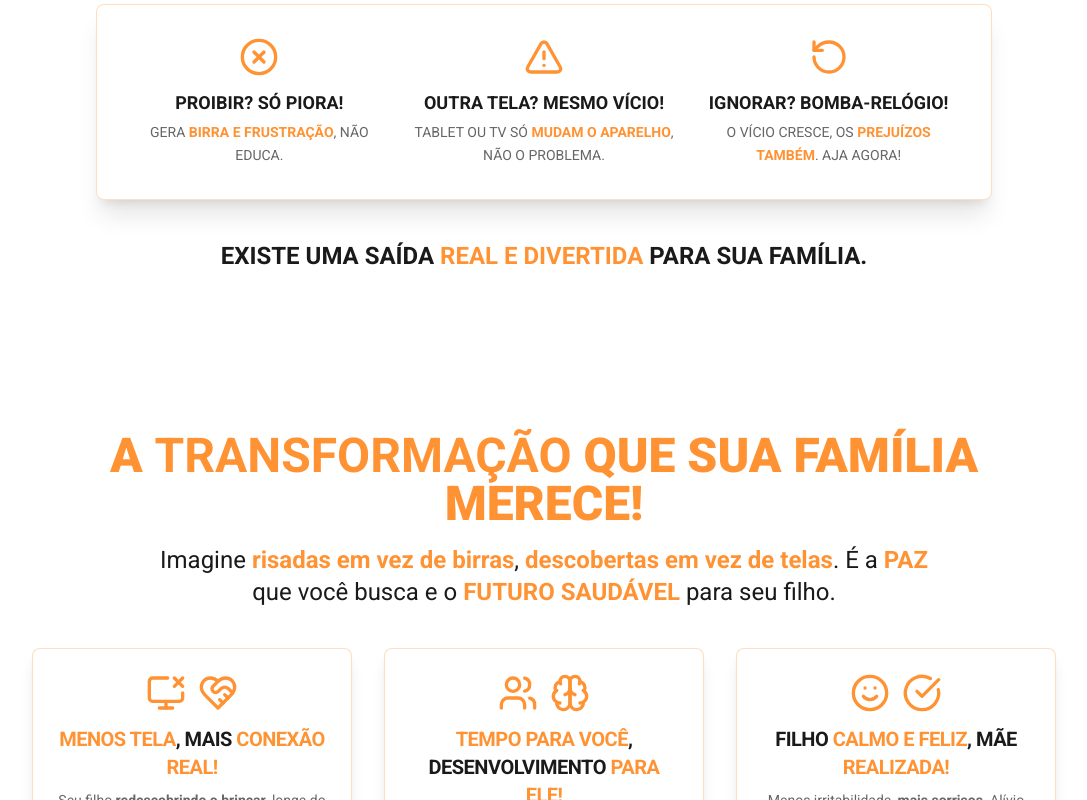
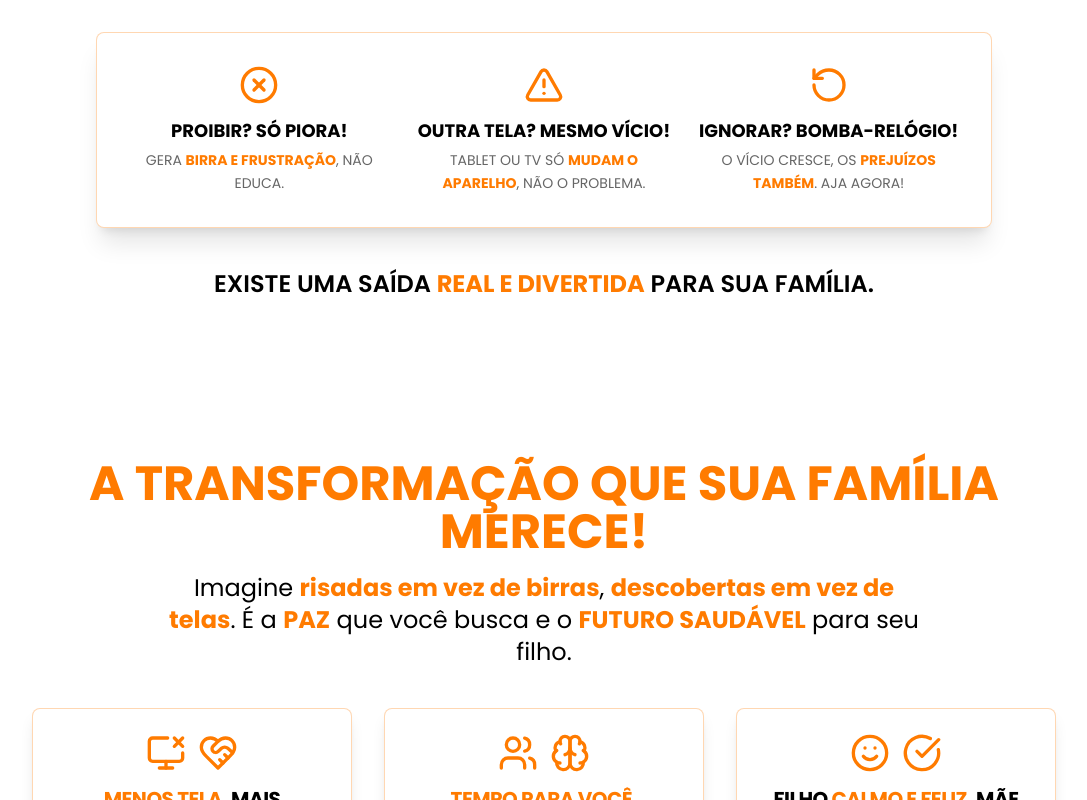
Before and after one commit to DesconectaK/pagvendas, a Next.js app: page / in a window 1280 px wide. Shown: the part 1260-2060 px from the top of the page, without its empty margins (96-1183 px from the left). Built offline with nearby package versions, Linux system fonts and the light colour scheme.

Commit message:
Instrução: Atualize as configurações visuais da página, como cor de fund

```diff
--- a/src/app/globals.css
+++ b/src/app/globals.css
@@ -4,104 +4,104 @@
 @tailwind utilities;
 
 body {
-  font-family: var(--font-roboto), Arial, Helvetica, sans-serif;
-  @apply uppercase;
+  /* font-family: var(--font-roboto), Arial, Helvetica, sans-serif; */
+  /* Uppercase is now handled by inline style in layout.tsx */
 }
 
 @layer base {
   :root {
-    --background: 0 0% 100%; /* White */
-    --foreground: 0 0% 10%; /* Dark Gray #1a1a1a */
+    --background: 0 0% 100%; /* White #FFFFFF */
+    --foreground: 0 0% 0%; /* Black #000000 */
 
     --card: 0 0% 100%; /* White */
-    --card-foreground: 0 0% 10%; /* Dark Gray */
+    --card-foreground: 0 0% 0%; /* Black */
 
     --popover: 0 0% 100%; /* White */
-    --popover-foreground: 0 0% 10%; /* Dark Gray */
+    --popover-foreground: 0 0% 0%; /* Black */
 
-    --primary: 28 100% 60%; /* Orange #ff8f35 */
+    --primary: 29 100% 50%; /* Orange #FF7A00 */
     --primary-foreground: 0 0% 100%; /* White */
 
-    --secondary: 0 0% 96%; /* Light Gray #f5f5f5 */
-    --secondary-foreground: 0 0% 10%; /* Dark Gray #1a1a1a */
+    --secondary: 0 0% 96.1%; /* Light Gray #f5f5f5 */
+    --secondary-foreground: 0 0% 0%; /* Black */
 
-    --muted: 0 0% 96%; /* Light Gray #f5f5f5 */
+    --muted: 0 0% 96.1%; /* Light Gray #f5f5f5 */
     --muted-foreground: 0 0% 40%; /* Mid Gray #666666 */
 
-    --accent: 28 100% 60%; /* Orange #ff8f35 */
+    --accent: 29 100% 50%; /* Orange #FF7A00 */
     --accent-foreground: 0 0% 100%; /* White */
 
-    --destructive: 0 84.2% 60.2%; /* Original Red */
-    --destructive-foreground: 0 0% 100%; /* White text for destructive */
+    --destructive: 1 78% 55%; /* Red #E53935 */
+    --destructive-foreground: 0 0% 100%; /* White */
 
-    --border: 0 0% 87%; /* Light Gray #dedede */
+    --border: 0 0% 87.1%; /* Light Gray #dedede */
     --input: 0 0% 100%; /* White */
-    --input-foreground: 0 0% 10%; /* Dark Gray */
-    --ring: 28 100% 60%; /* Orange #ff8f35 for focus rings */
+    --input-foreground: 0 0% 0%; /* Black */
+    --ring: 29 100% 50%; /* Orange #FF7A00 for focus rings */
 
-    --chart-1: 28 100% 80%; /* Lighter orange */
-    --chart-2: 28 100% 70%;
-    --chart-3: 28 100% 60%; /* Base orange #ff8f35 */
-    --chart-4: 28 100% 50%;
-    --chart-5: 28 100% 40%; /* Darker orange */
+    --chart-1: 29 100% 80%; /* Lighter orange */
+    --chart-2: 29 100% 70%;
+    --chart-3: 29 100% 60%;
+    --chart-4: 29 100% 50%; /* Base orange #FF7A00 */
+    --chart-5: 29 100% 40%; /* Darker orange */
     --radius: 0.5rem;
 
     /* Sidebar colors - Light Theme */
     --sidebar-background: 0 0% 98%; /* Very Light Gray #fafafa */
-    --sidebar-foreground: 0 0% 10%; /* Dark Gray */
-    --sidebar-primary: 28 100% 60%; /* Orange */
+    --sidebar-foreground: 0 0% 0%; /* Black */
+    --sidebar-primary: 29 100% 50%; /* Orange #FF7A00 */
     --sidebar-primary-foreground: 0 0% 100%; /* White */
-    --sidebar-accent: 28 100% 60%; /* Orange */
+    --sidebar-accent: 29 100% 50%; /* Orange #FF7A00 */
     --sidebar-accent-foreground: 0 0% 100%; /* White */
-    --sidebar-border: 0 0% 87%; /* Light Gray */
-    --sidebar-ring: 28 100% 60%; /* Orange */
+    --sidebar-border: 0 0% 87.1%; /* Light Gray #dedede */
+    --sidebar-ring: 29 100% 50%; /* Orange #FF7A00 */
   }
 
   .dark {
-    --background: 0 0% 100%; /* White */
-    --foreground: 0 0% 10%; /* Dark Gray #1a1a1a */
+    --background: 0 0% 100%; /* White #FFFFFF */
+    --foreground: 0 0% 0%; /* Black #000000 */
 
     --card: 0 0% 100%; /* White */
-    --card-foreground: 0 0% 10%; /* Dark Gray */
+    --card-foreground: 0 0% 0%; /* Black */
 
     --popover: 0 0% 100%; /* White */
-    --popover-foreground: 0 0% 10%; /* Dark Gray */
+    --popover-foreground: 0 0% 0%; /* Black */
 
-    --primary: 28 100% 60%; /* Orange #ff8f35 */
+    --primary: 29 100% 50%; /* Orange #FF7A00 */
     --primary-foreground: 0 0% 100%; /* White */
 
-    --secondary: 0 0% 96%; /* Light Gray #f5f5f5 */
-    --secondary-foreground: 0 0% 10%; /* Dark Gray #1a1a1a */
+    --secondary: 0 0% 96.1%; /* Light Gray #f5f5f5 */
+    --secondary-foreground: 0 0% 0%; /* Black */
 
-    --muted: 0 0% 96%; /* Light Gray #f5f5f5 */
+    --muted: 0 0% 96.1%; /* Light Gray #f5f5f5 */
     --muted-foreground: 0 0% 40%; /* Mid Gray #666666 */
 
-    --accent: 28 100% 60%; /* Orange #ff8f35 */
+    --accent: 29 100% 50%; /* Orange #FF7A00 */
     --accent-foreground: 0 0% 100%; /* White */
 
-    --destructive: 0 84.2% 60.2%; /* Original Red */
-    --destructive-foreground: 0 0% 100%; /* White text for destructive */
+    --destructive: 1 78% 55%; /* Red #E53935 */
+    --destructive-foreground: 0 0% 100%; /* White */
 
-    --border: 0 0% 87%; /* Light Gray #dedede */
+    --border: 0 0% 87.1%; /* Light Gray #dedede */
     --input: 0 0% 100%; /* White */
-    --input-foreground: 0 0% 10%; /* Dark Gray */
-    --ring: 28 100% 60%; /* Orange #ff8f35 for focus rings */
+    --input-foreground: 0 0% 0%; /* Black */
+    --ring: 29 100% 50%; /* Orange #FF7A00 for focus rings */
 
-    --chart-1: 28 100% 80%;
-    --chart-2: 28 100% 70%;
-    --chart-3: 28 100% 60%;
-    --chart-4: 28 100% 50%;
-    --chart-5: 28 100% 40%;
+    --chart-1: 29 100% 80%;
+    --chart-2: 29 100% 70%;
+    --chart-3: 29 100% 60%;
+    --chart-4: 29 100% 50%;
+    --chart-5: 29 100% 40%;
 
     /* Sidebar colors - Light Theme */
     --sidebar-background: 0 0% 98%; /* Very Light Gray #fafafa */
-    --sidebar-foreground: 0 0% 10%; /* Dark Gray */
-    --sidebar-primary: 28 100% 60%; /* Orange */
+    --sidebar-foreground: 0 0% 0%; /* Black */
+    --sidebar-primary: 29 100% 50%; /* Orange #FF7A00 */
     --sidebar-primary-foreground: 0 0% 100%; /* White */
-    --sidebar-accent: 28 100% 60%; /* Orange */
+    --sidebar-accent: 29 100% 50%; /* Orange #FF7A00 */
     --sidebar-accent-foreground: 0 0% 100%; /* White */
-    --sidebar-border: 0 0% 87%; /* Light Gray */
-    --sidebar-ring: 28 100% 60%; /* Orange */
+    --sidebar-border: 0 0% 87.1%; /* Light Gray #dedede */
+    --sidebar-ring: 29 100% 50%; /* Orange #FF7A00 */
   }
 }
 
@@ -110,7 +110,7 @@ body {
     @apply border-border;
   }
   body {
-    @apply bg-background text-secondary-foreground;
+    @apply bg-background text-secondary-foreground; /* text-secondary-foreground will be black */
     scroll-behavior: smooth;
   }
 }
--- a/src/app/layout.tsx
+++ b/src/app/layout.tsx
@@ -3,13 +3,7 @@ import type { Metadata } from 'next';
 import Script from 'next/script';
 import './globals.css';
 import ClientSideToaster from '@/components/ClientSideToaster';
-import { Roboto } from 'next/font/google';
-
-const roboto = Roboto({
-  subsets: ['latin'],
-  weight: ['400', '700', '900'],
-  variable: '--font-roboto',
-});
+// Roboto font is no longer used, Poppins will be linked directly
 
 export const metadata: Metadata = {
   title: 'MÉTODO DESCONECTA',
@@ -30,33 +24,34 @@ export default function RootLayout({
         <style dangerouslySetInnerHTML={{ __html: `
           body {
             background-color: #ffffff;
-            color: #1a1a1a;
-            font-family: 'Poppins', sans-serif;
+            color: #000000;
+            font-family: 'Poppins', 'Inter', sans-serif;
             font-size: 16px;
             margin: 0;
             padding: 0;
+            text-transform: uppercase;
           }
           h1, h2, h3 {
             font-weight: 700;
             line-height: 1.4;
           }
           p {
-            line-height: 1.6;
+            line-height: 1.5em; /* Updated line-height */
             font-weight: 400;
           }
           .section {
-            padding: 24px 20px;
+            padding: 40px 16px; /* Updated padding */
             max-width: 700px;
             margin: auto;
           }
           .cta-btn {
-            background: #ff3d00;
+            background: #FF7A00; /* Updated background */
             color: white;
             font-size: 18px;
             padding: 16px 24px;
             border-radius: 8px;
             text-align: center;
-            font-weight: 700;
+            font-weight: 600; /* Updated font-weight */
             text-decoration: none;
             display: inline-block;
             margin-top: 20px;
@@ -110,7 +105,7 @@ export default function RootLayout({
           `}
         </Script>
       </head>
-      <body className={`${roboto.variable} font-body antialiased`} suppressHydrationWarning={true}>
+      <body className="font-body antialiased" suppressHydrationWarning={true}> {/* Removed roboto.variable and font-body will use Poppins from inline style */}
         {children}
         <ClientSideToaster />
       </body>
--- a/src/components/AnimatedCtaButton.tsx
+++ b/src/components/AnimatedCtaButton.tsx
@@ -1,3 +1,4 @@
+
 "use client";
 import { Button, type ButtonProps } from '@/components/ui/button';
 import { cn } from '@/lib/utils';
@@ -10,7 +11,7 @@ export default function AnimatedCtaButton({ children, className, ...props }: Ani
   return (
     <Button
       className={cn(
-        'bg-primary text-primary-foreground hover:bg-primary/90 font-bold py-4 px-8 rounded-lg shadow-lg transform transition-all duration-300 ease-in-out text-lg md:text-xl',
+        'bg-primary text-primary-foreground hover:bg-primary/90 font-semibold py-4 px-6 rounded-lg shadow-lg transform transition-all duration-300 ease-in-out text-lg md:text-xl', // font-bold changed to font-semibold, px-8 to px-6
         'animate-pulse-strong',
         className
       )}
--- a/src/components/sections/FaqSection.tsx
+++ b/src/components/sections/FaqSection.tsx
@@ -47,11 +47,11 @@ export default function FaqSection() {
           <Accordion type="single" collapsible className="w-full text-left">
             {faqs.map((faq) => (
               <AccordionItem value={faq.id} key={faq.id} className="border-primary/30 mb-3 rounded-lg bg-card overflow-hidden">
-                <AccordionTrigger className="p-5 text-md md:text-lg font-semibold hover:no-underline text-primary-foreground hover:bg-primary/10">
+                <AccordionTrigger className="p-5 text-md md:text-lg font-semibold hover:no-underline text-foreground hover:bg-primary/10"> {/* text-primary-foreground changed to text-foreground */}
                    <HelpCircle className="h-5 w-5 mr-2.5 text-primary shrink-0" />
                   <span dangerouslySetInnerHTML={{ __html: faq.question.replace(/class='/g, "className='") }} />
                 </AccordionTrigger>
-                <AccordionContent className="p-5 pt-0 text-sm md:text-base leading-relaxed text-muted-foreground normal-case">
+                <AccordionContent className="p-5 pt-0 text-sm md:text-base leading-relaxed text-foreground normal-case"> {/* text-muted-foreground changed to text-foreground */}
                   <span dangerouslySetInnerHTML={{ __html: faq.answer.replace(/class='/g, "className='") }} />
                 </AccordionContent>
               </AccordionItem>
--- a/src/components/sections/OfferSection.tsx
+++ b/src/components/sections/OfferSection.tsx
@@ -19,7 +19,7 @@ const offer2Features = [
   { icon: <Music className="h-5 w-5 text-primary" />, text: "+50 Atividades Musicais" },
 ];
 
-const premiumBonus = { icon: <Gift className="h-6 w-6 text-yellow-400" />, text: "BÔNUS ESPECIAL: KIT TDAH/TEA" };
+const premiumBonus = { icon: <Gift className="h-6 w-6 text-primary" />, text: "BÔNUS ESPECIAL: KIT TDAH/TEA" }; // Icon color changed to primary
 
 const CHECKOUT_URL_PREMIUM = "https://www.ggcheckout.com/checkout/v2/szpSXwDeeUaRVMyabYcS";
 const CHECKOUT_URL_NORMAL = "https://www.ggcheckout.com/checkout/v2/BCbA2vxHRKOtokHWEUGU";
@@ -66,9 +66,9 @@ export default function OfferSection() {
                     </AnimatedScrollWrapper>
                   ))}
                   <AnimatedScrollWrapper animationType="slide-in-left" delay={offer2Features.length * 50 + 200} duration={500}>
-                    <li className="flex items-center gap-3 p-3 bg-primary/20 rounded-md border border-yellow-400/50 shadow-inner my-2">
+                    <li className="flex items-center gap-3 p-3 bg-primary/20 rounded-md border border-primary/50 shadow-inner my-2"> {/* Border color changed from yellow */}
                       {premiumBonus.icon}
-                      <span className="text-md normal-case font-semibold text-yellow-400">{premiumBonus.text}</span>
+                      <span className="text-md normal-case font-semibold text-primary">{premiumBonus.text}</span> {/* Text color changed to primary */}
                     </li>
                   </AnimatedScrollWrapper>
                 </ul>
--- a/tailwind.config.ts
+++ b/tailwind.config.ts
@@ -1,3 +1,4 @@
+
 import type {Config} from 'tailwindcss';
 
 export default {
@@ -10,8 +11,8 @@ export default {
   theme: {
     extend: {
       fontFamily: {
-        body: ['Roboto', 'sans-serif'],
-        headline: ['Roboto', 'sans-serif'],
+        body: ['Poppins', 'Inter', 'sans-serif'],
+        headline: ['Poppins', 'Inter', 'sans-serif'],
         code: ['monospace'],
       },
       colors: {
```
